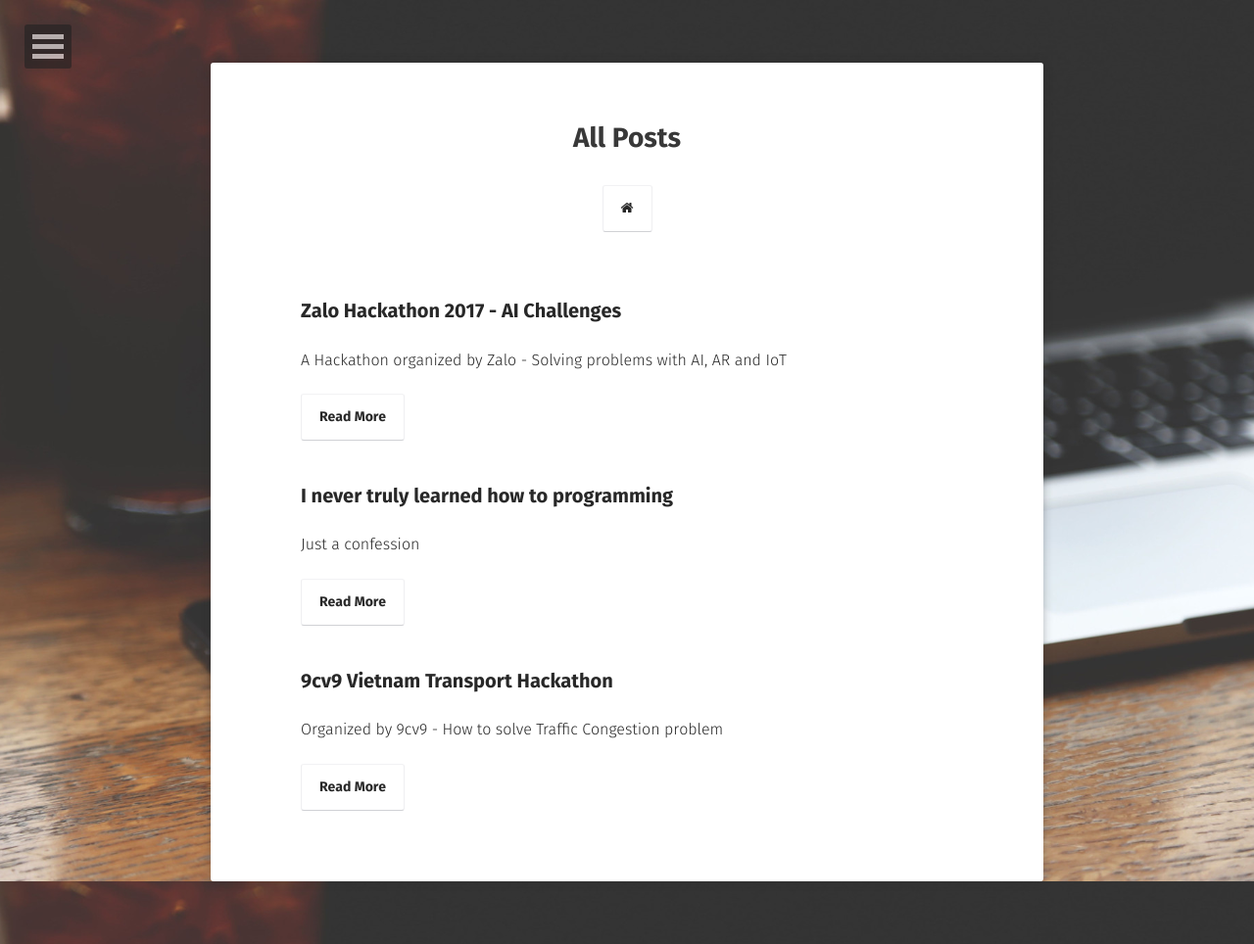
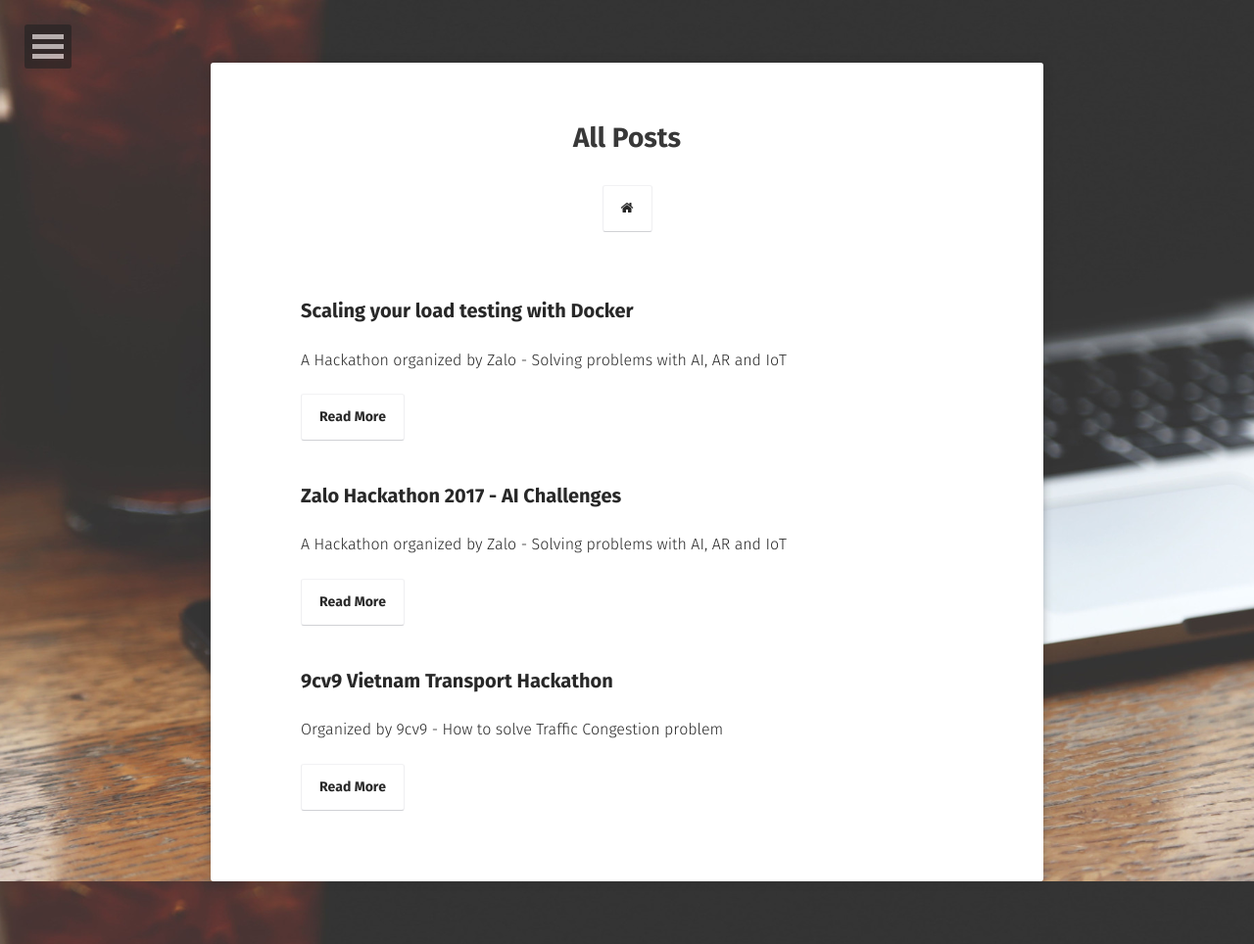
Before and after one commit to locmai/locmai.github.io, a Jekyll site: the page built from posts/index.md, in a window 1280 px wide. Shown: the whole page at 98% size. Built offline with Jekyll 4.4.1, drawn with Linux system fonts in a browser that asks for light colours; some web fonts are replaced; part of the change alters nothing that is shown.

Commit message:
test chatbot

````diff
--- a/_config.yml
+++ b/_config.yml
@@ -9,8 +9,8 @@ logo:               'assets/img/logo.jpg'
 background:         'assets/img/placeholder-big.jpg'
 tiled_bg:           false   # Set this true if you want to tile your background image, otherwise it will be covered
 locale:             en_US
-url:                https://locmai.github.io
-#url:                http://localhost:4000
+#url:                https://locmai.github.io
+url:                http://localhost:4000
 
 # Jekyll
 permalink:          /:title/
--- a/_includes/scripts.html
+++ b/_includes/scripts.html
@@ -7,6 +7,10 @@
     <script src="{{ site.url }}/assets/js/scripts.js"></script>
     {% if site.google.analytics %}
     <!-- Asynchronous Google Analytics snippet -->
+<script id='athenka-script-tag' chatboxWidth='382px' chatboxHeight='456px' userTextColor='#ffffff' userBackgroundColor='#545465'
+    botTextColor='#242951' botBackgroundColor='#f3f5fa' channelId='b382ad69-1fcb-4906-aaa3-a043ad80e7e6' channelToken='29a03b4e-9fee-42cb-ab77-38b14351f439'
+    botId='17c10df1-d492-4f31-8464-b4205342d6e5' type='text/javascript' chatboxTitle='Need help? Ask Kat' src='https://chatbox.athenka.com/chatbox.js'>
+</script>
     <script>
       (function(i,s,o,g,r,a,m){i['GoogleAnalyticsObject']=r;i[r]=i[r]||function(){
         (i[r].q=i[r].q||[]).push(arguments)},i[r].l=1*new Date();a=s.createElement(o),
--- a/_posts/2018-03-09-lessons-learned-while-learning-to-code.md
+++ /dev/null
@@ -1,101 +0,0 @@
----
-layout: post
-title: "I never truly learned how to programming"
-date: 2018-03-09
-excerpt: "Just a confession"
-tags: [programming]
-comments: true
----
-
-# Mình chưa bao giờ thực sự lập trình
-
-Blog mình đóng bụi khá lâu rồi, nay giở ra cập nhật lại một chút. Sau khi tốt nghiệp thì mình sẽ tập trung viết nhiều hơn. Hôm nay chắc viết một bài ngắn về quá trình mình học lập trình và cảm nhận sau một thời gian tương đối ngắn về những gì mình trải qua.
-(Phần tiếng Anh chắc tí để dưới)
-
-It's been a while since my last post, so i decided to update a little bit. I planned to write more after I graduated from the university. But for now, a short article about my thoughts on how did I learn programming and failed miserably.
-(English below)
-
-> Các đầu đề là các ngôn ngữ để lại ấn tượng với mình gồm bốn giai đoạn
-
----
-
-## Pascal
-
-Ngôn ngữ đầu tiên mình được tiếp cận từ năm lớp 8. Mình trở nên hứng thú trong việc viết những dòng lệnh đơn để thực hiện hóa những thuật toán đơn giản. Và cũng từ đam mê nhỏ nhoi đó, mình cũng đậu lớp chuyên Tin một trường cấp 3 có tiếng. Và đây là nơi mình phạm sai lầm đầu tiên trong việc học lập trình một cách thực thụ.
-
-Mình bỏ qua những khái niệm cơ bản như độ phức tạp của thuật toán, cấu trúc kiểu dữ liệu. Mình chỉ ham giải những bài toán trên một trang giải bài trực tuyến bằng code, ham nhìn thấy những khi mình đạt điểm màu Xanh và vượt qua hết những test cases của người ra đề.
-
-Dần dần, những bài toán có độ khó tăng lên. Chúng không chỉ đòi hỏi về kĩ năng mày mò, mà còn đòi hỏi tư duy cao và việc sử dụng dữ liệu tối ưu, dòng lệnh với độ phức tạp ít nhưng đạt hiệu quả cao. Mình dần tụt lại so với những người bạn chung khóa. Và tồi tệ hơn chính là mình không nhận ra mình thiếu sót những điều cơ bản kia, mình đâm đầu vào tìm kiếm bài giải và đọc code để rồi không thực sự hiểu lý do nằm đằng sau của những người đã viết những bài giải đó.
-
-Một bước thụt lùi khá xa. Mình đã đòi tập chạy trước khi biết tập đi.
-
-**Mình đã bỏ đi việc học những điều cơ bản từ tận gốc nhất trong lập trình.**
-
-## Java
-
-Hai ngôn ngữ tiếp theo mình được học là C++ và C năm 12 (hồi đó sách mình được thầy tặng song song 2 ngôn ngữ này). Nhưng mình cũng chỉ viết một vài chương trình đơn giản cho vui và hoàn thành môn đó nên không có ấn tượng gì nhiều lắm. Nên có thể nói ngôn ngữ thứ hai mình thật sự tập trung vào nhiều hơn là Java.
-
-Đó là thời gian mình vừa vào Đại học năm nhất, học kỳ 2, khi mà với toàn bộ những sinh viên khác thì việc viết code còn khá xa lạ, họ chỉ đơn giản chọn ngành này vì đây là ngành "hot" hay gia đình sắp đặt. Còn đối với mình, khoảng thời gian này khá nhàm chán khi phải viết những vòng lặp để in ra kí tự "*" ra một hình thù gì đó.
-
-Nếu so với những ngày code giải thuật cấp 3, thì việc học code Java năm 1 Đại học lại là thứ vớ vẩn nhất mình từng làm. Tận tới vài tháng gần đây mình vẫn nghĩ là toàn bộ là do giảng viên tại trường đã dạy không làm tốt vai trò của mình, họ đã không làm cho mình hứng thú, đam mê với ngôn ngữ này.
-
-Và sự thật là: **Mình chưa từng biết TỰ HỌC.**
-
-Trong khoảng thời gian đó, mình thực sự chỉ giải quyết nhanh những bài tập trên lớp để thể hiện. Mình chưa bao giờ biết tìm tòi thêm, cải thiện bản thân. Việc học lập trình với mình lúc đó không có hai chữ "TỰ HỌC". Đó là sai lầm thứ hai mình mắc phải.
-
-Việc chuyển sang C# cũng tương tự. Và mình cũng không cảm thấy hứng thú gì với ngôn ngữ này ngoài việc khá giống Java.
-
-Và mình cũng chưa bao giờ nghĩ tới những dòng code ẩu thả mình viết ra hay vì sao mình hay gặp những lỗi khi biên dịch toàn bộ trước khi chạy chương trình. Và mình luôn cảm thấy khó chịu khi bị gò bó trong những quy định "nhọc nhằn" của cái ngôn ngữ này mà không biết được đó lại chính là thứ làm nên sự thành công của Java.
-
-
-## Python
-
-Okay, lúc này mình vừa nhận vào Thực tập tại vì trí R&D trong mảng Testing tại KMS.
-
-Trong một khoảng thời gian dài của việc nghiên cứu thì mình trải nghiệm qua khá nhiều framework cũng như ngôn ngữ khác nhau. Thường là một trong những việc thử nghiệm sẽ cần có một hệ thống thử (system under test) để mình có thể thử trực tiếp lên đó. Ban đầu mình sử dụng những thứ có sẵn, sau đó mình cần chỉnh lại nhiều hơn để phù hợp với hoàn cảnh và điều kiện để mình có thể hiểu sâu hơn cơ chế của những testing framework cũng như hiểu được điểm mạnh và giới hạn của chúng. Dẫn tới việc phải chuẩn bị những system under test riêng và vọc code khá nhiều.
-
-Giai đoạn đầu của việc này đối với mình khá là phức tạp khi mình khá thiếu kiến thức nền về ứng dụng nói chung. Có thể nói mình nghiên cứu với tiến độ chậm vô cùng. Đến thời điểm gần như mình bỏ cuộc và chấp nhận thất bại thì có một người anh Senior Tester quay lại team. Anh này khá là cứng về kĩ thuật và bắt đầu nhận việc hướng dẫn mình. Anh bắt đầu chỉ cho mình một số kĩ thuật khá hay và mình cũng từ đây làm quen hơn với Python (trước khoảng thời gian này mình có sử dụng nhưng không thực sự tận dụng hết)
-
-Có thể nói Python đem lại một nguồn động lực mới cho mình. Vì là một ngôn ngữ hướng chức năng, mọi vấn đề của mình được giải quyết theo tính chức năng.
-
-Mình cần in nhanh một giá trị nào đó?
-
-```python
-print("Mình có thể in bất cứ thứ gì mình muốn một cách nhanh chóng")
-```
-
-Mình cần khai báo một biến?
-
-```python
-a = 0
-a = true
-a = "Mình thậm chí không cần phải khai báo kiểu dữ liệu, ít tốn công sức hơn, đúng không?"
-```
-
-Và cảm nhận đầu tiên là mình thích ngôn ngữ này. Nó quá thực dụng so với Java, và mình chỉ quan tâm là mình sẽ làm được bất cứ thứ gì vối Python shell. Tại sao phải compile tất cả mọi thứ trong khi bạn chỉ muốn máy tính thực hiện những việc đơn giản nhanh chóng ra kết quả?
-
-Đến đây thì sự khác biệt giữa scripting languages và compiling languages bắt đầu có sự phân biệt dần rõ ràng khi mình bắt đầu quan tâm đến Python nhiều hơn. Mình bắt đầu có những bias với compiling languages, trở nên chán ghét mỗi khi phải chờ cho việc compile hoàn thành.
-
-Sau một khoảng thời gian thì mình cũng học được rằng có những sự khác biệt không đồng nghĩa với Python hay bất cứ ngôn ngữ nào tốt hơn ngôn ngữ nào. Với một người thích hơi hướng chức năng, linh hoạt và dễ tiếp cận như mình, Python sẽ rất phù hợp. Nhưng cũng có những người thích sự gắn kết, chỉn chu trong code thì Java lại phù hợp hơn hết.
-
-Mình bắt đầu quay lại tìm hiểu những điều Java làm được mà Python không thể. Những giới hạn trước đây của Java đối với mình lại trở thành những điều mà Python thiếu sót. Những điểm mạnh của Python đôi khi lại có thể mạnh hơn với code Java.
-
-Mình dần biết chọn ngôn ngữ - công cụ phù hợp hơn.
-
-**Pick the right tool for the right job**
-
-## Go
-
-À mình chưa bắt đầu code với Go. Chỉ là thời gian qua, sau một vài pet projects, mình bắt đầu muốn đạt hiệu năng tốt hơn cho những chương trình mình viết ra. Python cho mình một bài học đau thương khi mình thử viết lại game Fappy Bird một cách cẩu thả (mang tính chất mì ăn liền và bồng bột thiếu suy nghĩ), kết quả là game chỉ chạy được một vài giây đã ngốn hết 16GB memory của mình :). Thế rồi một bài viết học thuật về Go hiện lên trên Quora feed của mình. Mình đã đọc nó.
-
-Uhm, từ lúc đó thì mình bắt đầu nghĩ lại về những thiếu sót trong thời gian qua. Về những thuật toán phức tạp quá mức cần thiết, về việc sử dụng kiểu dữ liệu không phù hợp hay về việc mình đã không tự mày mò, tìm hiểu kĩ hơn về công cụ mình đang sử dụng. Nếu việc lập trình là một quyển sách thì mình chỉ vừa xem qua phần bìa.
-
-Có thể Go sẽ là bước tiếp theo của mình - không phải là học một ngôn ngữ - mà áp dụng một ngôn ngữ để học cách lập trình thực thụ. Hoặc cũng có thể không, dù sao thì đại ý của bài này cũng để nhìn nhận lại việc mình chưa hiểu và cũng chưa học được lập trình là như thế nào.
-
----
-
-À viết tới đây rồi thấy lười, nên chắc không có bản tiếng Anh đâu. T_T
-
-Sorry guys, I'm getting lazy after finished the long post in Vietnamese, so I guess I will drop the English section. T_T
-
-> Ý kiến cá nhân cuối bài, nếu bạn nào nghĩ về chuyện học lập trình thì theo mình nên cân nhắc những sai lầm ở trên của mình. Về việc chọn ngôn ngữ để học, cảm nhận của mình Python và Java là hai ngôn ngữ tốt nhất để bắt đầu.
--- /dev/null
+++ b/_posts/2018-04-29-scaling-load-testing-with-docker.md
@@ -0,0 +1,101 @@
+---
+layout: post
+title: "Scaling your load testing with Docker"
+date: 2018-04-29
+excerpt: "A Hackathon organized by Zalo - Solving problems with AI, AR and IoT"
+tags: [docker,load testing]
+feature: https://techtalk.vn/wp-content/uploads/2018/01/docker-facebook-696x364.png
+comments: true
+---
+
+# Load testing với Docker
+
+## Khởi đầu
+
+Load testing là một kĩ thuật kiểm thử khi đặt hệ thống dưới một lượng tải công việc (workload) nhất định và xác định, đo lường những thông số về hiệu năng (Performance metrics) nhằm dự đoán được khả năng chịu tải, độ ổn định và sức mở rộng của hệ thống khi lượng workload đạt ngưỡng.
+
+Để thực hiện được load testing, chúng ta thường dựa vào những công cụ giả lập những người dùng ảo (Virtual user - VU) tạo ra lượng tải cần thiết trên, công việc đó gọi là load generating và những công cụ thực hiện việc đó được gọi là Load Generator hay Load Injector.
+
+Những load generator phổ biến thường được đề cập tới đầu tiên đó là JMeter, WebLoad, LoadRunner,etc. Hầu hết điểm chung của những load generator này là đều tạo các VU mà trong đó, mỗi VU là một thread và thread này có nhiệm vu tạo connection tới System under test (SUT), thực hiện các hành động gửi request, nhận response tới/từ SUT.
+
+Đây là một góc nhìn thực tế và có thể mô phỏng được lượng workload chúng ta muốn hệ thống chịu thử mà không tốn nhiều resource. Giả sử cần giả lập 100-300 users trên thực tế, chúng ta không cần phải thuê 300 nhân lực cùng 300 bộ máy tính và để họ tạo ra lượng workload cần thiết. Thay vào đó, trên cùng một bộ máy, sử dụng cơ chế phân luồng để "bắn" số lượng request cần thiết.
+
+Bài toán trở nên khó hơn khi câu hỏi được đặt ra:"Tôi muốn hệ thống của mình phải chịu tải được với hơn 1000, 10.000 hay thậm chí 100.000 người dùng". Liệu những công cụ trên có hỗ trợ được? Ví dụ điển hình nhất là JMeter, một Java application, cơ chế giả lập thì cũng như mình nói ở trên.
+
+
+
+
+<figure>
+	<img src="https://i.imgur.com/fTgPOdl.jpg">
+	<figcaption>Team Đường xinh đẹp chính thức tham gia Zalo Hackathon.</figcaption>
+</figure>
+
+Điểm thú vị ở kì Hackathon này chính là đề bài cụ thể chỉ được đưa ra tới khi Hacking day bắt đầu, còn lại tất cả các team chỉ biết nội dung tổng quát là ứng dụng AI,AR và IoT. Một lát nữa mình sẽ đi sâu hơn, còn bây giờ thì tới phần quan trọng nhất của những cuộc thi Hackathon ... đồ ăn
+
+## Đồ ăn
+
+Mục đích chính khi tham gia những cuộc thi Hackathon, buổi sáng trước khi bắt đầu cuộc thi, Ban Tổ chức chuẩn bị sẵn một tiệc trà. Đại khái có các thứ như Trà, cà phê, sữa tươi và nước ngọt, đồ ăn thì sẽ có các món snack, bánh mì các loại. Đại khái là mình chưa cần biết chuyện gì sẽ xảy ra, nhưng cứ bốc trước một núi đồ ăn sáng về vị trí của team rồi thưởng thức buổi sáng.
+
+Tầm giờ trưa thì có các phần cơm gà / bò / xá xíu.
+
+<figure>
+	<img src="https://i.imgur.com/FDKm0aR.jpg">
+	<figcaption>Team mình chuẩn bị ăn trưa.</figcaption>
+</figure>
+
+Sau đó thì tại các bàn bày đồ ăn cũng có tráng miệng như trái cây.
+
+<figure>
+	<img src="https://i.imgur.com/EY2gOnt.jpg">
+	<figcaption>Căng da bụng, trùng da mắt ...</figcaption>
+</figure>
+
+Từ chiều tới tối thì cũng có phần cơm như bữa trưa và bàn đồ ăn thì vẫn đầy ắp bánh mì, nước uống đủ loại.
+
+Đến khuya thì có mì ly, xúc xich và đủ loại đồ ăn khuya thú vị khác.
+
+So với Facebook Hackathon thì kì này không hoành tráng bằng, nhưng đồ ăn lại khá thú vị và đủ loại. Ban Tổ chức có vẻ nắm rõ tâm lý người tham gia khi chuẩn bị khá đầy đủ và phù hợp với các thời điểm nhất định.
+
+OK. Tạm gác lại đồ ăn. Let's the hacking ... begin
+
+## Hacking day
+
+Như mình nói ở trên thì đề bài chỉ được phát ngay lúc cuộc thi bắt đầu. Ở đây, Zalo / VNG đã chuẩn bị hẳn 8 chủ đề riêng biệt là những vấn đề thực tế có thể áp dụng Machine Learning, đồng thời với mỗi bài toán mà họ đề ra sẽ có gắn kèm một tập dữ liệu liên quan - lấy từ thực tế.
+
+Đúng như dự đoán. Có 2 đề bài ứng dụng ML là Music Recommendation và Music Classification.
+
+Định hướng của team mình: Việc phân loại nhạc có thể sử dụng để đề xuất nhạc cho người dùng, nếu suy luận rằng người dùng thích nghe một bài nhạc vì âm hưởng của nó thì khi phân tích được một bài nhạc có cùng âm hưởng và dựa trên đó đưa ra dự đoán. OK. Quá hoàn hảo, nếu có thể đi theo hướng đó, mình có thể dùng tập dữ liệu của cả hai đề bài để giải quyết tốt nhất cho một. Team mình quyết định chọn Music Recommendation theo hướng giải quyết trên.
+
+Hai tập dữ liệu cho 2 bài: Danh sách 30,000 bài nhạc (Có link, thể loại, tên nghệ sĩ,etc) cho bài toán Music Classification và danh sách lượt nghe của người dùng (tầm 1 triệu dòng) cho bài toán Music Recommendation. Toàn bộ là dữ liệu thật từ Zing MP3.
+
+Công việc đầu tiên, trích một lượng nhỏ các bài hát nằm trong danh sách lượt nghe. Dĩ nhiên là mình không thể crawl hết 30,000 bài một lúc và trích xuất đặc tính từng bài từ đó ngay tức khắc được. Đồng thời Hackathon là một cuộc thi có giới hạn về thời gian, dữ liệu càng nhiều, thời gian train model sẽ càng lâu.
+
+Trong lúc đó mình thử nghiệm hướng đi đầu tiên: Phân tới tầng phổ quang của một file audio. Đại khái là từ một bản audio, có thể trích xuất các điểm về tầng suất theo giai đoạn. OK, mình google một vòng một số thư viện đã implement sẵn của các công ty lớn và đại học. Viết một wrapper method ngắn để extract vừa đủ. Thử với một file audio có thời lượng 10 giây ... mất hết 26 giây. Vấn đề đầu tiên bắt đầu từ đây. Với một bản nhạc bình quân sẽ có thời lượng là 3 phút, vậy team mình sẽ mất hết 468 giây ~ 7.8 phút cho việc rút trích đặc tính của một bài nhạc. Chưa tính tới thời gian train model.
+
+Tới thời điểm này thì có các Mentors từ VNG trợ giúp, họ nghe thử hướng đi của nhóm mình và đưa ra vài lời khuyên khá bổ ích. Về việc rút trích đặc tính từ phổ quang, khả năng thực hiện được là có nhưng trong thời gian cuộc thi thì sẽ là bất khả thi. Họ cũng gợi ý một số phương thức để việc rút trích đó nhanh hơn nhưng nó cũng sẽ không thực sự hiệu quả.
+
+Do đó team mình đã phải bắt đầu chuyển hướng. OK. Vậy đi từ hướng đơn giản trước hết: Các ca sĩ, thể loại mà người nghe yêu thích. Một trong những đặc tính dễ lấy nhất và cũng dễ đánh trọng số nhất. Việc xử lý đống data này bắt đầu gặp vấn đề khi một số dòng dữ liệu có ô null (đôi khi một người uplaod một bài nhạc lên Zing MP3, họ quên/không thêm tên ca sĩ hay thể loại). Dẫn tới việc từ 1 triệu dòng dữ liệu, team mình chỉ xử lý và scope nhỏ lại xuống 100,000 dòng xử dụng được và xem nó như mẫu thử.
+
+Tiếp theo, sử dụng thời gian nghe và thời điểm nghe cũng là một cách. Team mình nhanh chóng đưa 2 món đó vào danh sách Feature và xử lý nhanh từ đống dữ liệu.
+
+Team xử lý ma trận xong train trực tiếp trên máy xuyên đêm. Đến sáng thì mình lo chuẩn bị một web app đơn giản để demo khả năng gợi ý nhạc và chuẩn bị slide cho buổi trình bày trước Ban giám khảo.
+
+Đại khái thì hết phần thi. Cũng khá mệt mỏi vì một đêm không ngủ. Team mình cũng hoàn thành khá tốt phần trình bày trước hội đồng giảm khảo
+
+<figure>
+	<img src="https://i.imgur.com/3okk2GJ.jpg">
+	<figcaption>Đuối như trái chuối.</figcaption>
+</figure>
+
+Đến cuối cũng rinh được một giải nhỏ đem về
+
+<figure>
+	<img src="https://i.imgur.com/GOXnrIf.jpg">
+	<figcaption>Giải triển vọng :D</figcaption>
+</figure>
+
+Định viết thêm vài dòng nhận xét khá chi tiết nhưng bài cũng dài nên mình tóm gọn lại, kì thi này BTC đã thực hiện tốt, Ban giám khảo có tính chuyên môn cao, đội Mentor tận tình và khâu chuẩn bị kĩ lưỡng.
+
+Tới cuối ngày, sau buổi thi thì Zalo mở tiệc Pizza với Budweiser quẩy banh nóc. Nói chung là Zalo đầu tư phần này ổn quá nên mình cũng không biết chê vào đâu nữa T_T
+
+Viết tới đây thôi, lười viết thêm quá, cũng không còn gì nhiều, đại khái thì kì thi vừa qua mình cũng có trải nghiệm khá thú vị nhờ Zalo và các thành viên trong team :D.
````
Also changed, not shown: _layouts/compress.html (line endings or trailing spaces).
